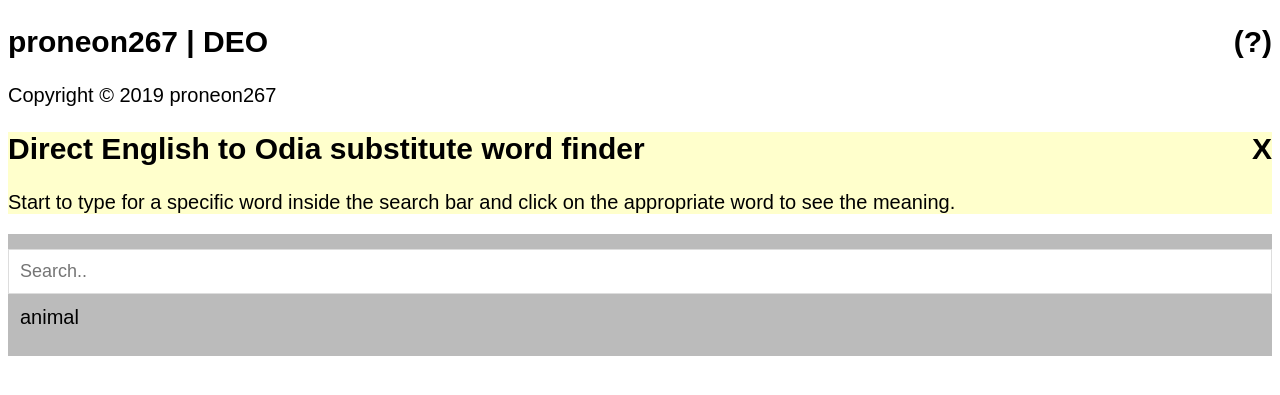
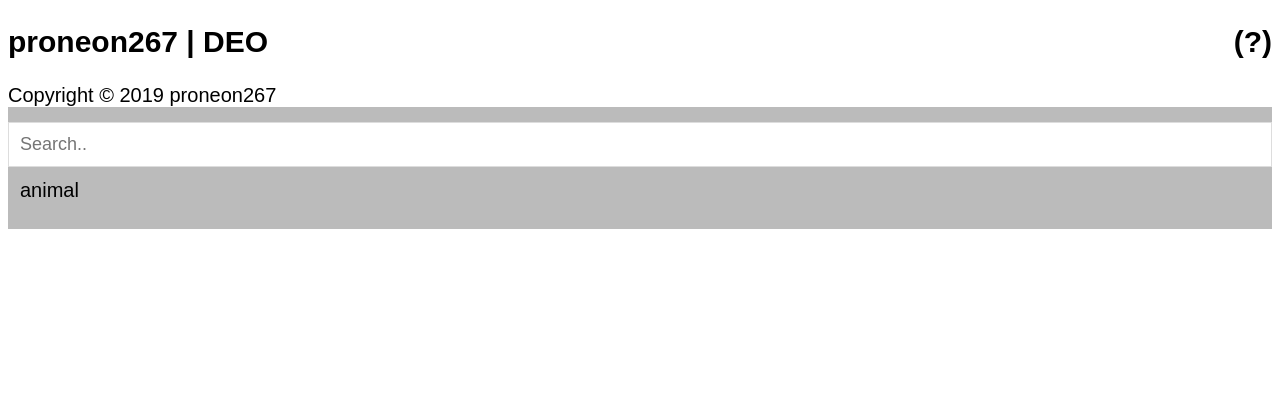
Before and after one commit to proneon267/deo, a Jekyll site: the page built from index.html, in a window 1280 px wide. Shown: the top 395 px of the page. Built offline with Jekyll 4.4.1, drawn with Linux system fonts in a browser that asks for light colours.

Commit message:
Update default.html

```diff
--- a/_layouts/default.html
+++ b/_layouts/default.html
@@ -57,18 +57,19 @@ body {
   background-color: #eee;
 }
 .help{
+  display: none;
   background-color:#ffffcc;
 }
 </style>
 </head>
 <body>
-	<h2 style="display:flex;">proneon267 | DEO <span style="margin-left:auto">(?)</span></h2>
+	<h2 style="display:flex;">proneon267 | DEO <span style="margin-left:auto" onclick="open()">(?)</span></h2>
 	Copyright &copy; {{ site.time | date: '%Y' }} proneon267
 
-	<div class="help">
+	<div id="help" class="help">
 		<h2 style="display:flex;">
 			Direct English to Odia substitute word finder
-			<div style="margin-left:auto;">X</div>
+			<div style="margin-left:auto;" onclick="close()">X</div>
 		</h2>
 <p>Start to type for a specific word inside the search bar and click on the appropriate word to see the meaning.</p>
 	</div>
```
Also changed, not shown: other parts of _layouts/default.html (+8 -0 lines).
